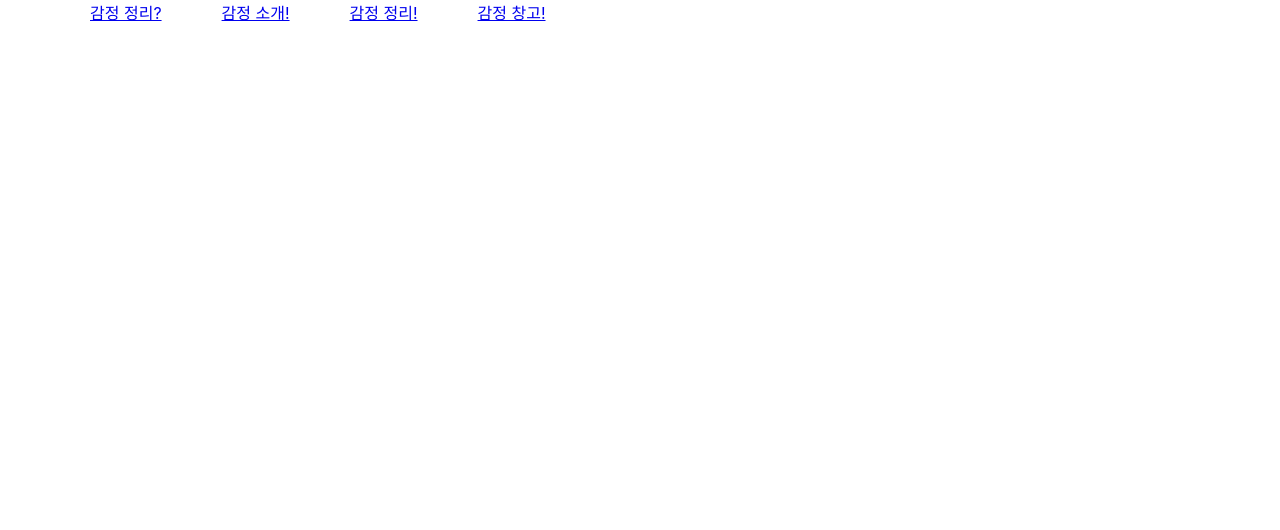
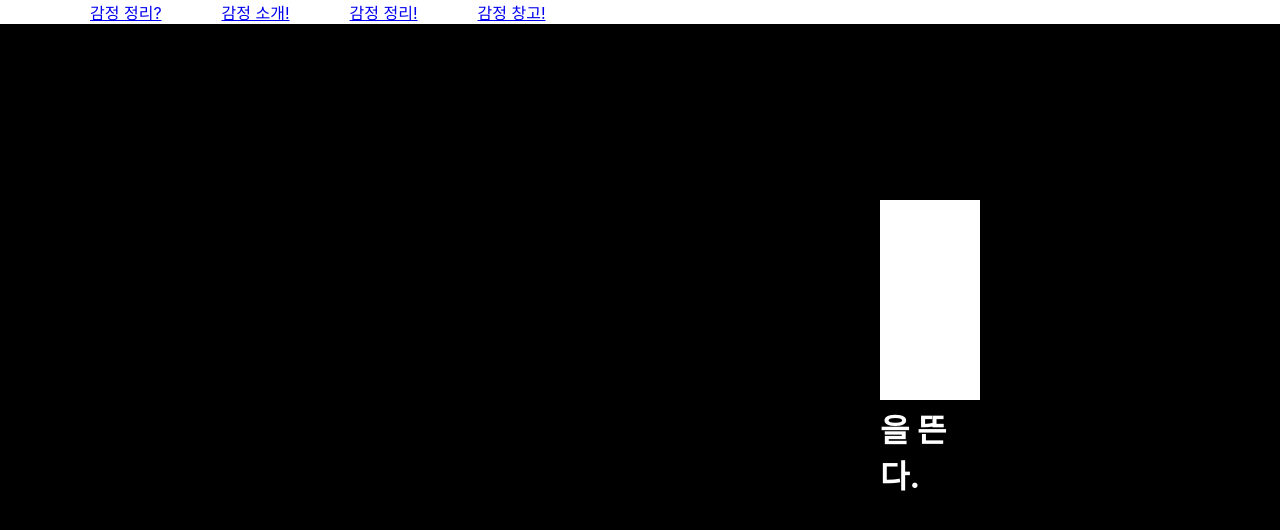
Before and after one commit to PraiseTheSunSola/emotion-project, a React (Create React App) app: page /Regulation in a window 1280 px wide. Shown: the top 530 px of the page. Built offline with nearby package versions, Linux system fonts and the light colour scheme.

Commit message:
내용 추가

```diff
--- a/src/Project/Regulation.js
+++ b/src/Project/Regulation.js
@@ -1,11 +1,134 @@
 import styled from "styled-components";
+import Regulation1 from "../img/Regulation1.jpg";
+import Regulation2 from "../img/Regulation2.png";
+import Regulation3 from "../img/Regulation3.jpg";
+import Regulation4 from "../img/Regulation4.jpg";
+import Regulation5 from "../img/Regulation5.jpg";
+import Regulation6 from "../img/Regulation6.png";
+import Regulation7 from "../img/Regulation7.png";
+import { motion, useMotionValue, useScroll, useTransform } from "framer-motion";
+const Page = styled.div`
+  width: 100vw;
+  background-color: black;
+  overflow: hidden;
+`;
+const ImageBox = styled.div`
+  display: flex;
+  flex-direction: column;
+  align-items: center;
+`;
+const Img = styled(motion.img)`
+  display: inline-block;
+  width: 600px;
+  margin-top: 500px;
+  margin-bottom: 500px;
+`;
 
-const Page = styled.div``;
+const ScrollBar1 = styled(motion.div)`
+  width: 100px;
+  height: 200px;
+  background-color: white;
+  position: fixed;
+  top: 270px;
+  left: 200px;
+`;
+
+const ScrollBar2 = styled(motion.div)`
+  width: 100px;
+  height: 200px;
+  background-color: white;
+  position: fixed;
+  top: 200px;
+  right: 300px;
+`;
+
+const H1 = styled.h1`
+  display: inline-block;
+  color: white;
+`;
 
 export function Regulation() {
+  // 뷰포트 스크롤 위치를 추적하는 훅
+  const { scrollYProgress } = useScroll();
+  // 스크롤 위치에 따라 이미지의 투명도를 조정하는 애니메이션 값 생성
+  const imageOpacity = useTransform(scrollYProgress, [0, 1], [1, 0]);
+  const textOpacity1 = useTransform(scrollYProgress, [0, 0.15], [1, 0]);
+  const textOpacity2 = useTransform(scrollYProgress, [0, 0.15], [1, 0]);
+  // 스크롤 위치에 따라 이미지의 크기를 조정하는 애니메이션 값 생성
+  const imageScale = useTransform(scrollYProgress, [0, 1], [1.5, 0.3]);
+  const textColor = useTransform(scrollYProgress, [0, 1], ["white", "red"]);
+  const height = useTransform(scrollYProgress, [0, 0.09], [0, 280]);
   return (
     <>
-      <Page></Page>
+      <Page>
+        <ImageBox>
+          <Img
+            src={Regulation3}
+            alt="Emotion Regulation Image"
+            style={{
+              opacity: imageOpacity,
+              scale: imageScale,
+            }}
+          />
+          <ScrollBar1 style={{ height: height, opacity: textOpacity1 }}>
+            <H1>아침과 함께 우리의 감정도 눈을 뜬다.</H1>
+          </ScrollBar1>
+
+          <Img
+            src={Regulation1}
+            alt="Emotion Regulation Image"
+            style={{
+              opacity: imageOpacity,
+              scale: imageScale,
+            }}
+          />
+
+          <ScrollBar2>
+            <H1>아침과 함께 우리의 감정도 눈을 뜬다.</H1>
+          </ScrollBar2>
+
+          <Img
+            src={Regulation2}
+            alt="Emotion Regulation Image"
+            style={{
+              opacity: imageOpacity,
+              scale: imageScale,
+            }}
+          />
+
+          <Img
+            src={Regulation4}
+            alt="Emotion Regulation Image"
+            style={{
+              opacity: imageOpacity,
+              scale: imageScale,
+            }}
+          />
+          <Img
+            src={Regulation5}
+            alt="Emotion Regulation Image"
+            style={{
+              opacity: imageOpacity,
+              scale: imageScale,
+            }}
+          />
+          <Img
+            src={Regulation6}
+            alt="Emotion Regulation Image"
+            style={{
+              opacity: imageOpacity,
+              scale: imageScale,
+            }}
+          />
+          <Img
+            src={Regulation7}
+            alt="Emotion Regulation Image"
+            style={{
+              scale: 2,
+            }}
+          />
+        </ImageBox>
+      </Page>
     </>
   );
 }
```
